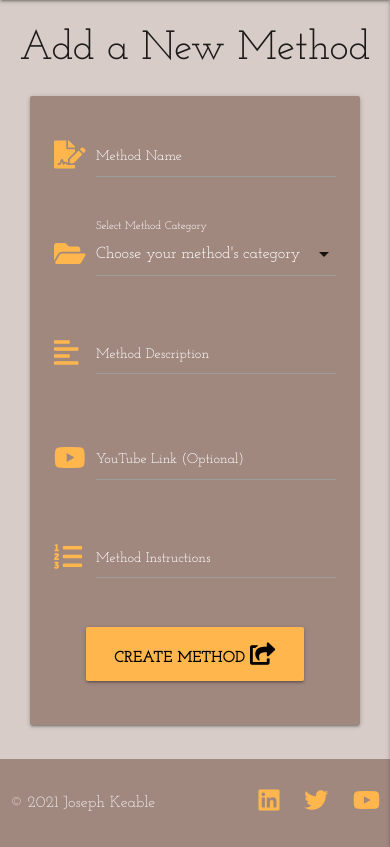
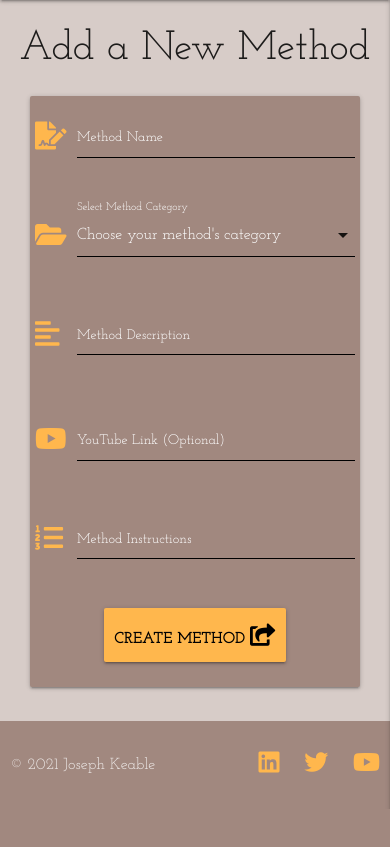
Before and after one commit to dudeguythethird/DIYourself, a Flask app: page /method/add in a window 390 px wide. Shown: the part 56-903 px from the top of the page. After the commit the page ends 865 px from the top, so only its background shows below. Run offline with Flask 2, Linux system fonts and the light colour scheme; data that the repository does not hold is empty; some libraries are stand-ins or nearby versions; some web fonts are replaced.

Commit message:
adds proper spacing for mobile devices on the homepage

```diff
--- a/static/css/style.css
+++ b/static/css/style.css
@@ -103,6 +103,9 @@ a i:hover {
     border: solid black 2px;
 }
 
+input:not([type]), input[type=text]:not(.browser-default), input[type=password]:not(.browser-default), input[type=email]:not(.browser-default), input[type=url]:not(.browser-default), input[type=time]:not(.browser-default), input[type=date]:not(.browser-default), input[type=datetime]:not(.browser-default), input[type=datetime-local]:not(.browser-default), input[type=tel]:not(.browser-default), input[type=number]:not(.browser-default), input[type=search]:not(.browser-default), textarea.materialize-textarea {
+    border-bottom: 1px solid black;
+}
 /*-------------------------------------------------------Add Method Form Styles*/
 
 /*The following set of 3 styles make the back ground image function on the main page. the method comes from here: https://www.dwuser.com/education/content/the-basics-of-overlaying-content/ */
@@ -210,4 +213,10 @@ nav .brand-logo {
 .footer-copyright div {
     font-size: medium;
     margin-left: 10px;
+}
+.card-panel{
+    padding: 5px;
+}
+.btn, .btn-large, .btn-small, .btn-flat{
+    padding: 0 10px;
 }}
```
Also changed, not shown: templates/methods.html (+11 -9 lines).
